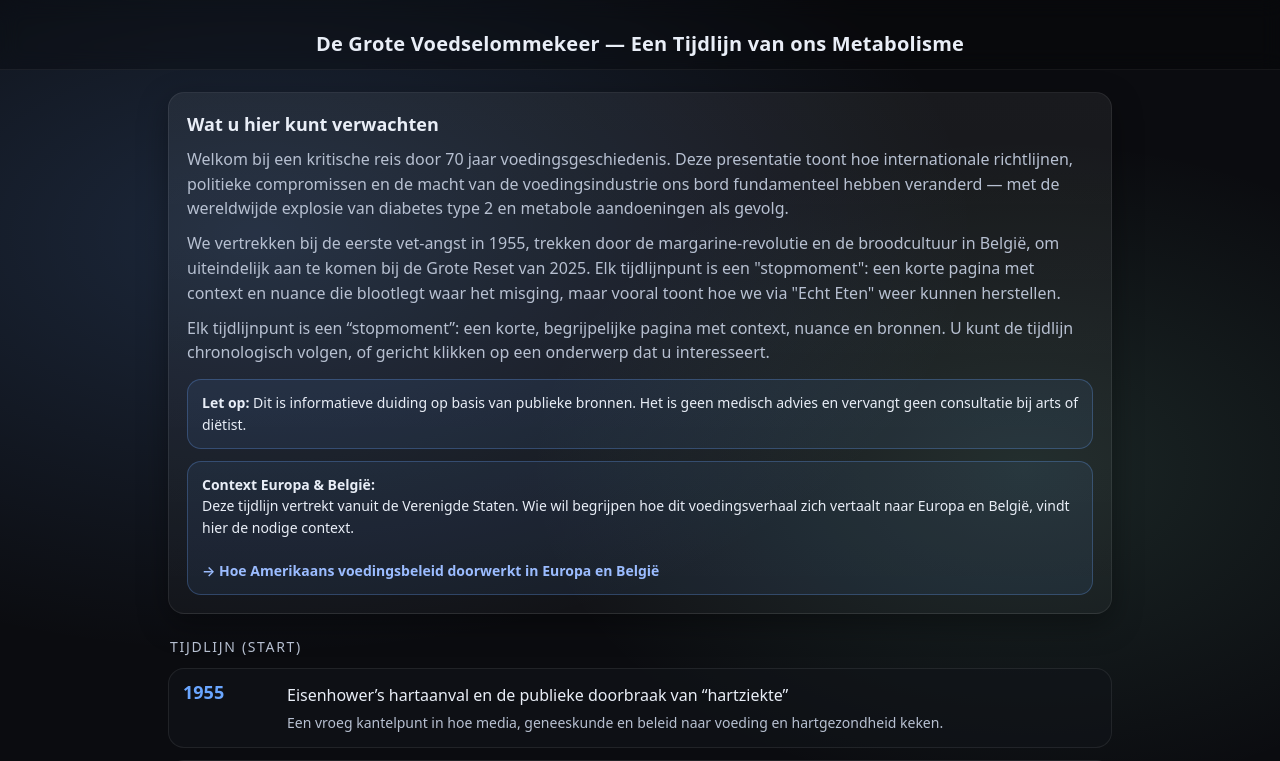
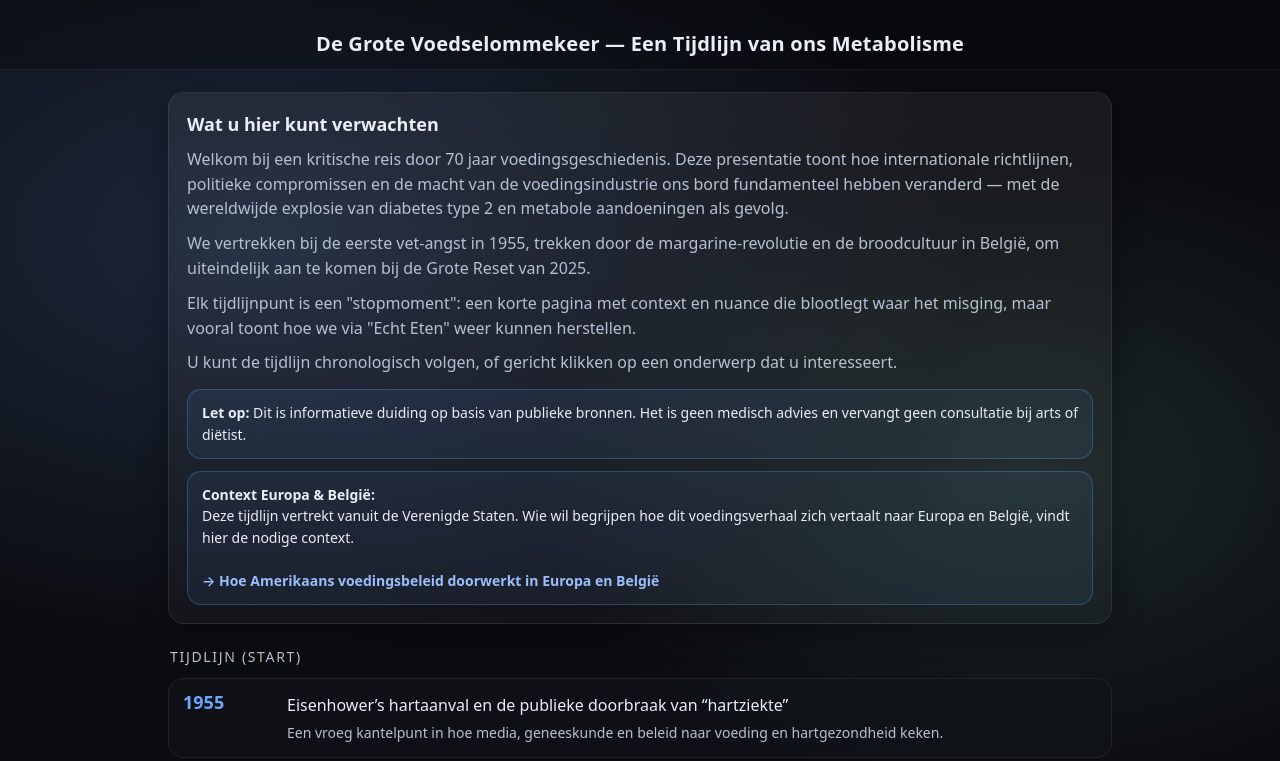
Before and after one commit to Fredje4711/voeding_tijdlijn, a plain HTML site: page index.html in a window 1280 px wide. Shown: the top 761 px of the page. Drawn offline with Linux system fonts and the light colour scheme.

Commit message:
Add files via upload

```diff
--- a/index.html
+++ b/index.html
@@ -191,11 +191,11 @@ nav a {
       <h2>Wat u hier kunt verwachten</h2>
       <p>
   Welkom bij een kritische reis door 70 jaar voedingsgeschiedenis. Deze presentatie toont hoe internationale richtlijnen, politieke compromissen en de macht van de voedingsindustrie ons bord fundamenteel hebben veranderd — met de wereldwijde explosie van diabetes type 2 en metabole aandoeningen als gevolg.
-</p><p>We vertrekken bij de eerste vet-angst in 1955, trekken door de margarine-revolutie en de broodcultuur in België, om uiteindelijk aan te komen bij de Grote Reset van 2025. Elk tijdlijnpunt is een "stopmoment": een korte pagina met context en nuance die blootlegt waar het misging, maar vooral toont hoe we via "Echt Eten" weer kunnen herstellen.</p>
+</p><p>We vertrekken bij de eerste vet-angst in 1955, trekken door de margarine-revolutie en de broodcultuur in België, om uiteindelijk aan te komen bij de Grote Reset van 2025.</p>
 
 <p>
-  Elk tijdlijnpunt is een “stopmoment”: een korte, begrijpelijke pagina met context, nuance en bronnen.
-  U kunt de tijdlijn chronologisch volgen, of gericht klikken op een onderwerp dat u interesseert.
+  Elk tijdlijnpunt is een "stopmoment": een korte pagina met context en nuance die blootlegt waar het misging, maar vooral toont hoe we via "Echt Eten" weer kunnen herstellen.</p>
+  <p>U kunt de tijdlijn chronologisch volgen, of gericht klikken op een onderwerp dat u interesseert.
 </p>
 
 <div class="notice">
```
